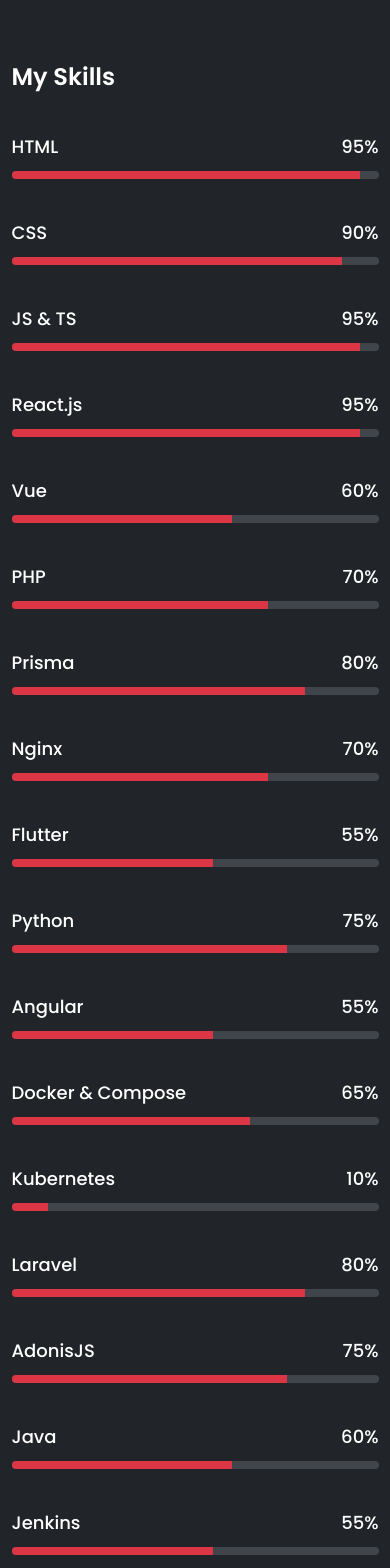
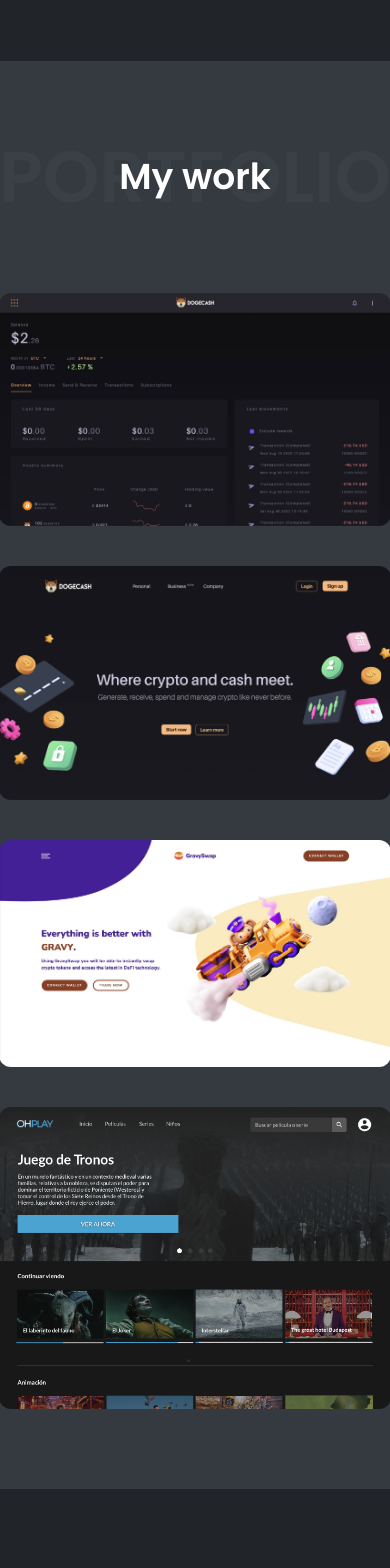
Before and after one commit to lnfrative/lnfrative, a Next.js app: page / in a window 390 px wide. Shown: the part 7160-8728 px from the top of the page. Built offline with nearby package versions, Linux system fonts and the light colour scheme.

Commit message:
outdated skills

```diff
--- a/components/SectionSummary/index.tsx
+++ b/components/SectionSummary/index.tsx
@@ -75,33 +75,6 @@ function SectionSummary() {
                     />
                 </div>
             </div>
-
-            <div className="mt-20">
-                <h3 className="font-semibold text-2xl mb-10 text-content-light dark:text-content-dark">My Skills</h3>
-
-                <div className={className(
-                    "grid grid-cols-1 gap-10",
-                    "md:grid-cols-2"
-                )}>
-                    <Ability title="HTML" value={95} />
-                    <Ability title="CSS" value={90} />
-                    <Ability title="JS & TS" value={95} />
-                    <Ability title="React.js" value={95} />
-                    <Ability title="Vue" value={60} />
-                    <Ability title="PHP" value={70} />
-                    <Ability title="Prisma" value={80} />
-                    <Ability title="Nginx" value={70} />
-                    <Ability title="Flutter" value={55} />
-                    <Ability title="Python" value={75} />
-                    <Ability title="Angular" value={55} />
-                    <Ability title="Docker & Compose" value={65} />
-                    <Ability title="Kubernetes" value={10} />
-                    <Ability title="Laravel" value={80} />
-                    <Ability title="AdonisJS" value={75} />
-                    <Ability title="Java" value={60} />
-                    <Ability title="Jenkins" value={55} />
-                </div>
-            </div>
         </Section>
     )
 }
```
